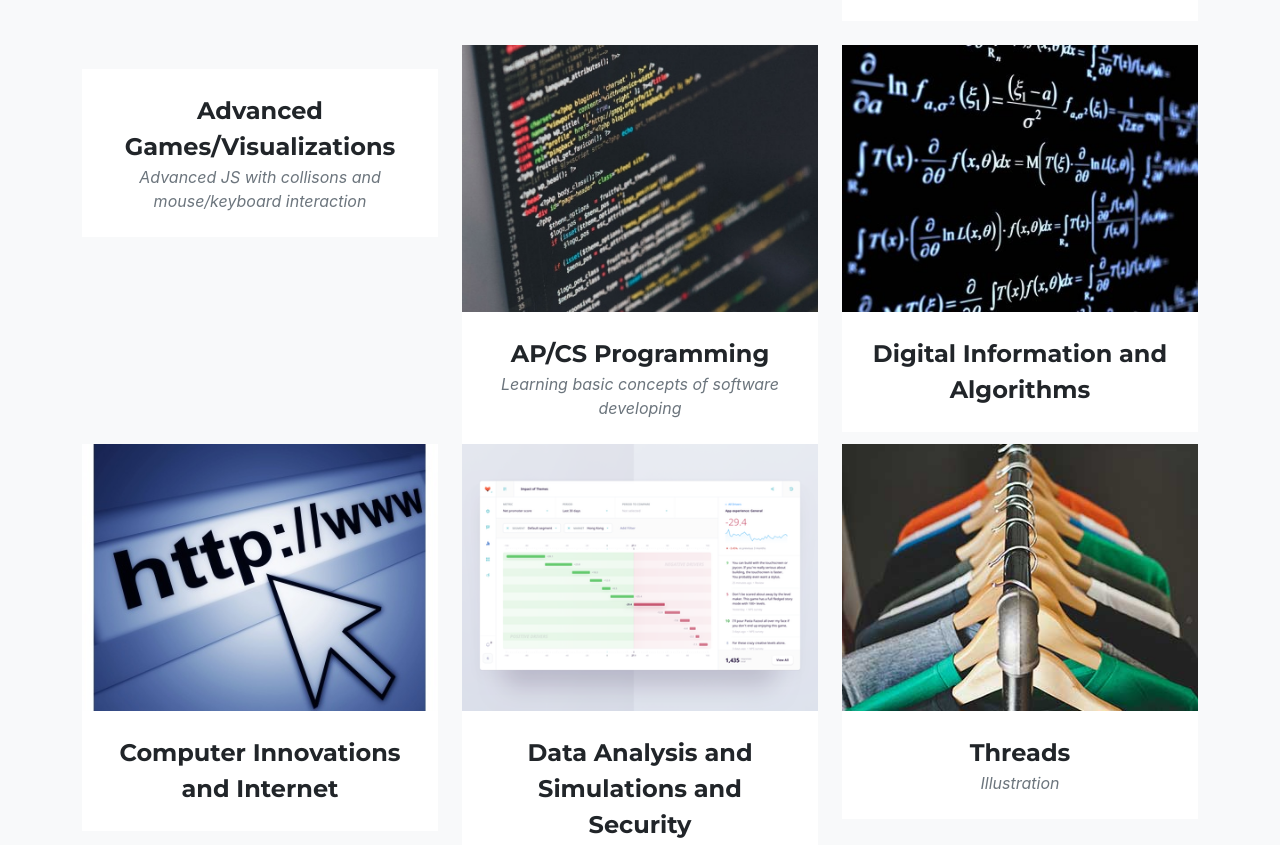
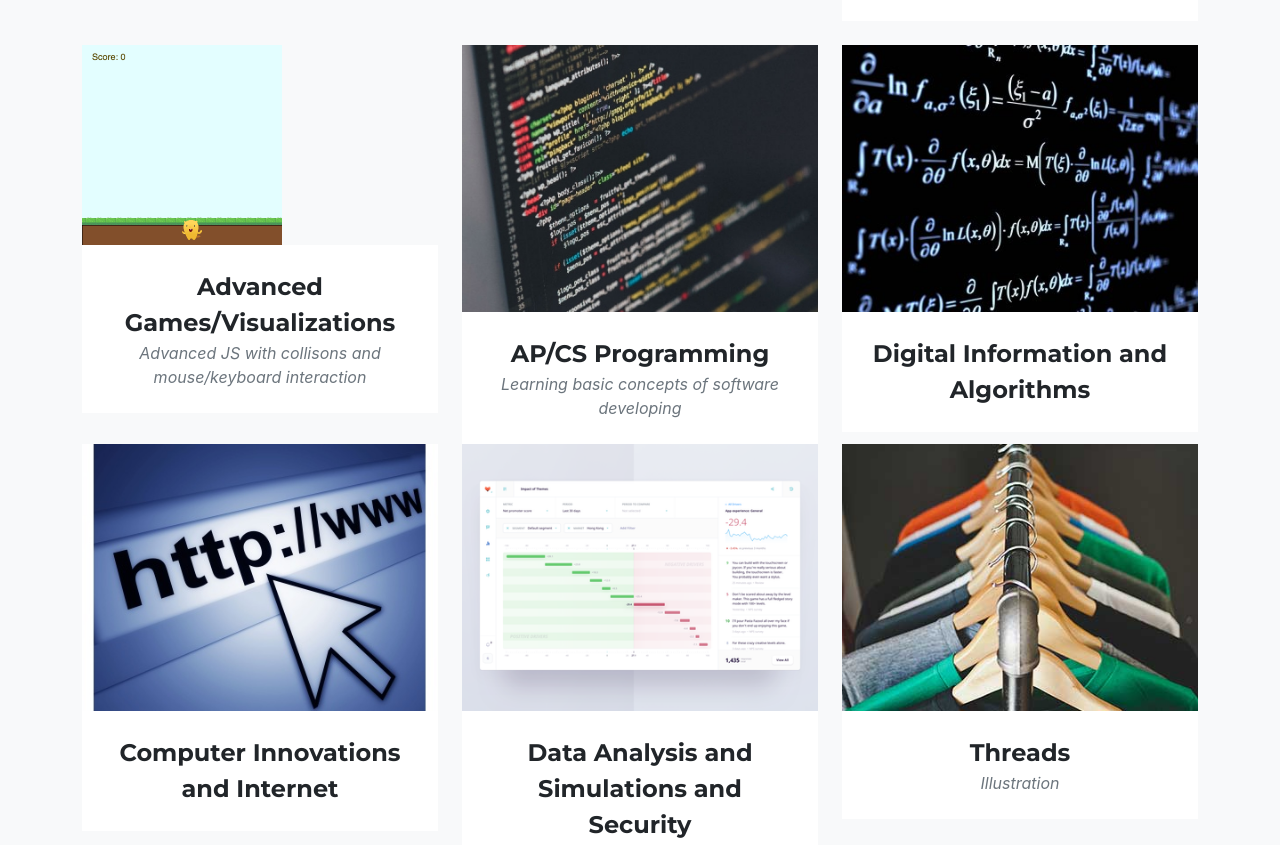
Before and after one commit to saiss1/ICS4U-Portfolio, a plain HTML site: page index.html in a window 1280 px wide. Shown: the part 1295-2140 px from the top of the page. Drawn offline with nearby package versions, Linux system fonts and the light colour scheme; a web font is replaced by a local one.

Commit message:
new img 6

```diff
--- a/index.html
+++ b/index.html
@@ -91,7 +91,7 @@
                                 <div class="portfolio-hover">
                                     <div class="portfolio-hover-content"><i class="fas fa-plus fa-3x"></i></div>
                                 </div>
-                                <img class="img-fluid" src="assets/img/portfolio/ beaver.gif" alt="" />
+                                <img class="img-fluid" src="assets/img/portfolio/beaverimg.png" alt="" />
                             </a>
                             <div class="portfolio-caption">
                                 <div class="portfolio-caption-heading">Advanced Games/Visualizations</div>
```
